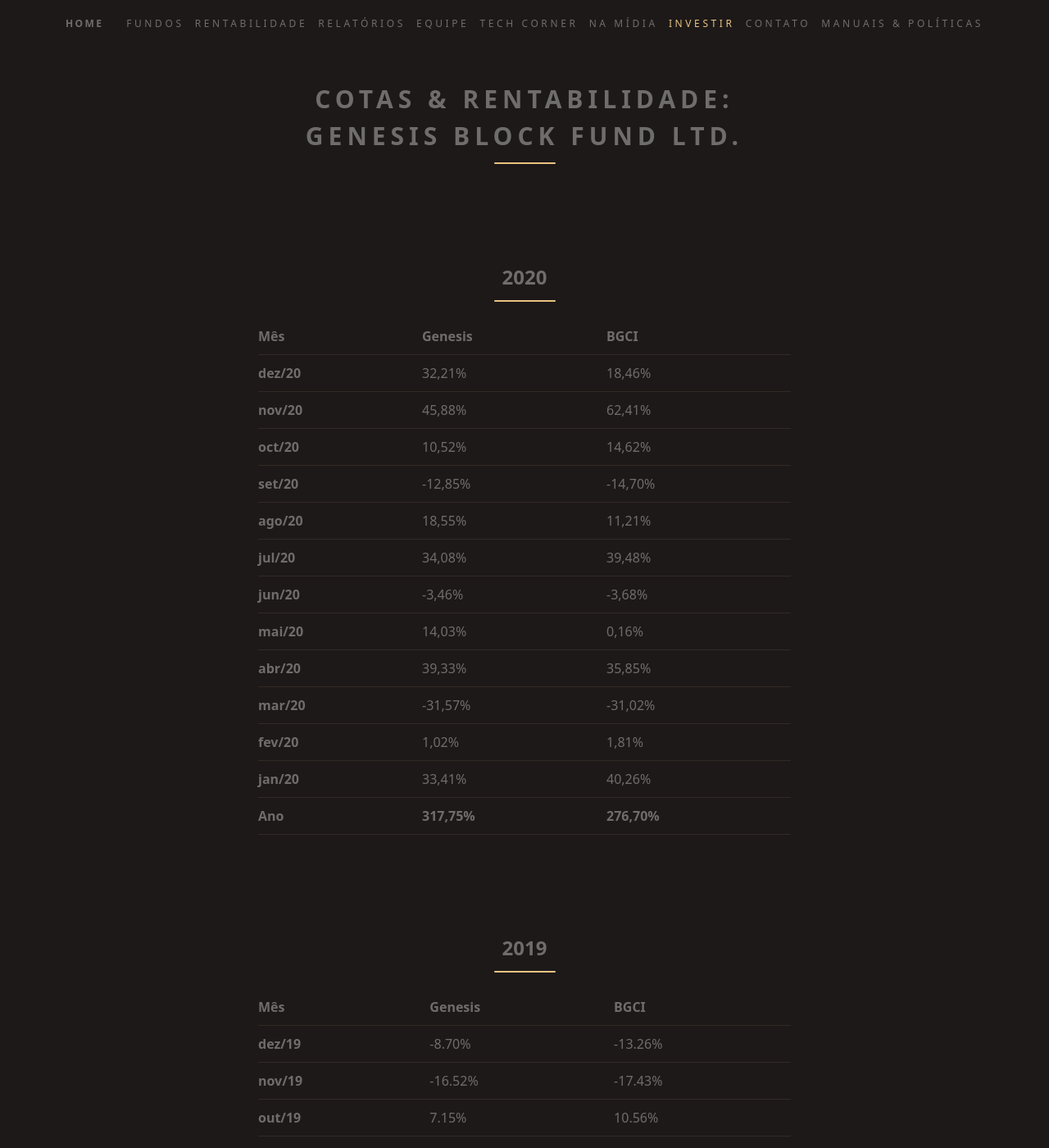
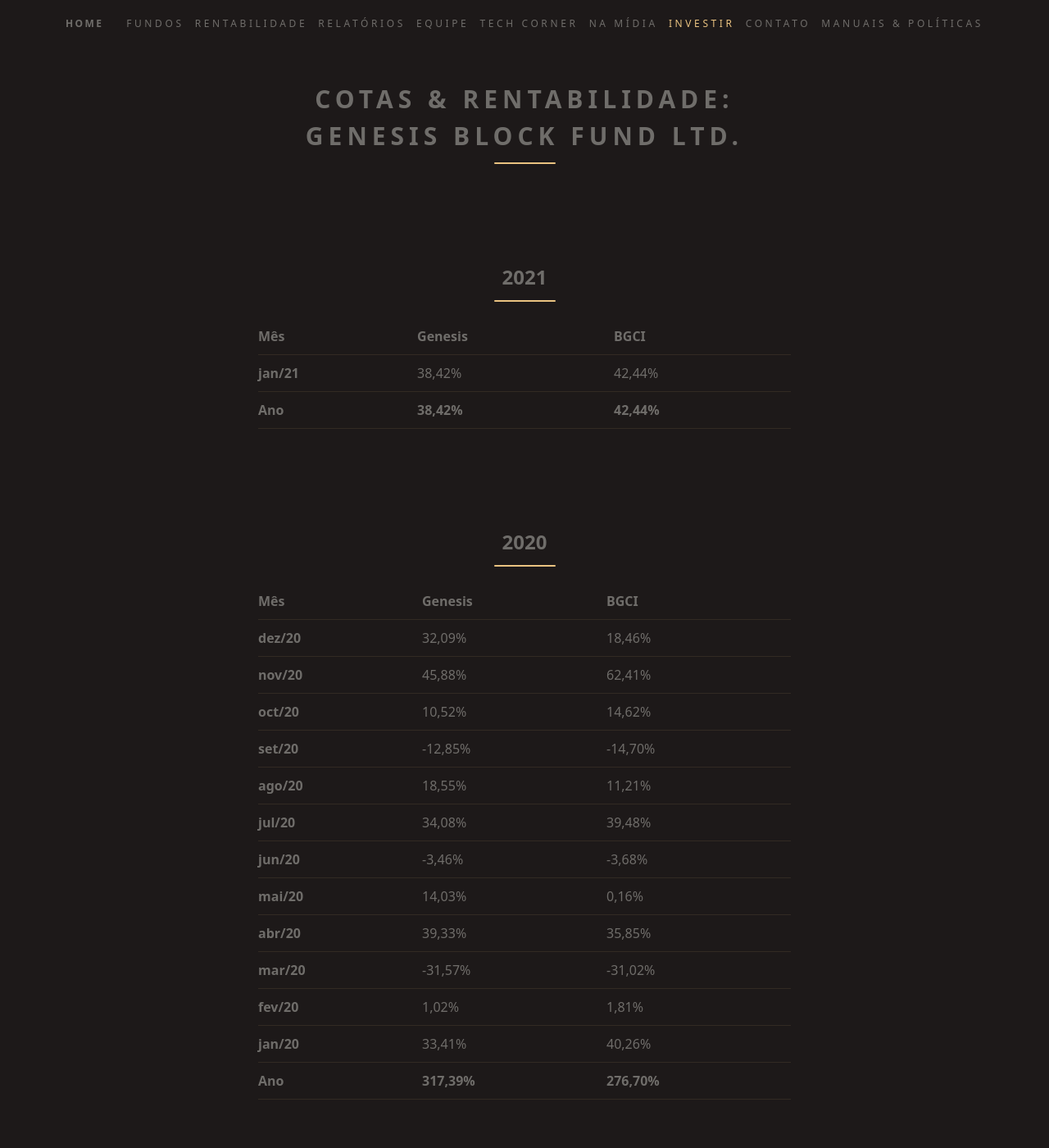
Before and after one commit to ateliedetemas/blpcrypto, a Jekyll site: the page built from _pages/rentabilidade/genesis.md, in a window 1280 px wide and 1400 px high. Shown: the whole window at 82% size. Built offline with Jekyll 4.4.1, drawn with Linux system fonts in a browser that asks for light colours.

Commit message:
Update genesis.md

```diff
--- a/_pages/rentabilidade/genesis.md
+++ b/_pages/rentabilidade/genesis.md
@@ -4,11 +4,18 @@ layout: page
 title: "Cotas & Rentabilidade: Genesis Block Fund Ltd."
 permalink: "/rentabilidade/genesis/"
 ---
+## 2021
+
+| Mês    | Genesis | BGCI    |
+|--------|---------|---------|
+| **jan/21** | 38,42% | 42,44% |
+| **Ano**    | **38,42%**  | **42,44%** |
+
 ## 2020
 
 | Mês    | Genesis | BGCI    |
 |--------|---------|---------|
-| **dez/20** | 32,21% | 18,46% |
+| **dez/20** | 32,09% | 18,46% |
 | **nov/20** | 45,88% | 62,41% |
 | **oct/20** | 10,52% | 14,62% |
 | **set/20** | -12,85% | -14,70% |
@@ -20,7 +27,7 @@ permalink: "/rentabilidade/genesis/"
 | **mar/20** | -31,57% | -31,02% |
 | **fev/20** | 1,02% | 1,81% |
 | **jan/20** | 33,41% | 40,26% |
-| **Ano**    | **317,75%**  | **276,70%** |
+| **Ano**    | **317,39%**  | **276,70%** |
 
 ## 2019
 
```
